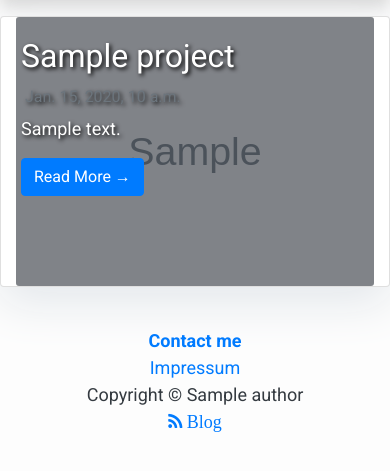
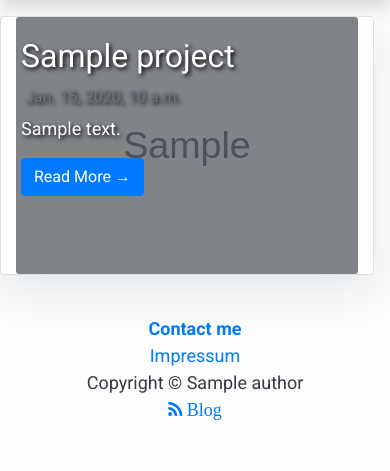
Before and after one commit to n4thal/djangoskeleton, a Django app: page /projects/ in a window 390 px wide. Shown: the part 56-527 px from the top of the page. Run offline with Django 3.2, Linux system fonts and the light colour scheme; tables that the repository leaves empty hold one stand-in row (values such as "Sample post"); grey boxes marked "Sample" are stand-in pictures; some libraries are stand-ins or nearby versions.

Commit message:
beautified how projects are displayed

```diff
--- a/templates/projects_index.html
+++ b/templates/projects_index.html
@@ -27,7 +27,7 @@ Projects of {{ author.name }}
         <div class="col-md-12 mt-3 left">
             <div class="row">
                 {% for project in projects %}
-                <div class="card mb-4 col-lg-4 col-sm-12">
+                <div class="card mr-3 mb-4 col-lg-4 col-sm-12">
                     <img class="card-img" src="{% static project.image %}">
                     <div class="card-img-overlay">
                         <h2 class="card-title white-text">{{ project.title }}</h2>
```
